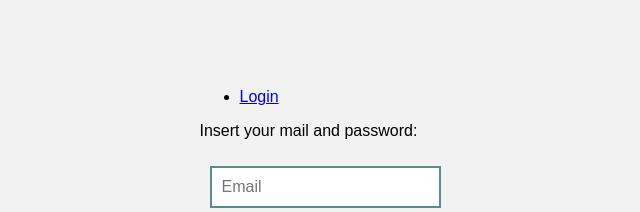
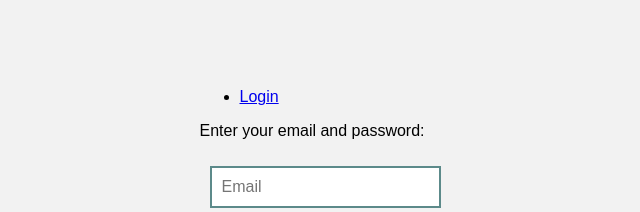
Before and after one commit to tijanadjorovic/todo-app, a React (Create React App) app: page /login in a window 1280 px wide. Shown: the top 212 px of the page, without its empty margins (315-955 px from the left). Built offline with nearby package versions, Linux system fonts and the light colour scheme.

Commit message:
change validation messages

```diff
--- a/src/containters/Login/Login.js
+++ b/src/containters/Login/Login.js
@@ -31,7 +31,7 @@ class Login extends React.Component {
 
 
         if(email === '' || password === '') {
-            this.setState({isValid: false, invalidMessage: 'All fields must be filled'});
+            this.setState({isValid: false, invalidMessage: 'All required fields must be filled out.'});
             return;
         }
 
@@ -65,7 +65,7 @@ class Login extends React.Component {
         return (
             <div>
               <header>
-                <p>Insert your mail and password:</p>
+                <p>Enter your email and password:</p>
               </header>
               <Input
                   type="text"
@@ -73,7 +73,7 @@ class Login extends React.Component {
                   placeholder="Email"
                   handleChange={this.handleChange}
                   handleValidate={this.handleValidateEmail}
-                  invalidMessage="Email is not valid"
+                  invalidMessage="Please enter a valid email."
               />
               <Input
                   type="password"
@@ -81,7 +81,7 @@ class Login extends React.Component {
                   placeholder="Password"
                   handleChange={this.handleChange}
                   handleValidate={this.handleValidatePassword}
-                  invalidMessage="Password is not valid"
+                  invalidMessage="Please enter a valid password."
               />
               {!isValid && <div style={{color: 'red'}}>{invalidMessage}</div>}
               <Button
```
